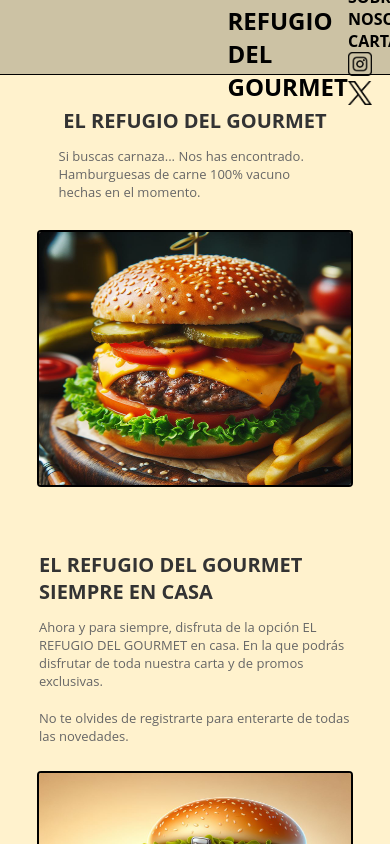
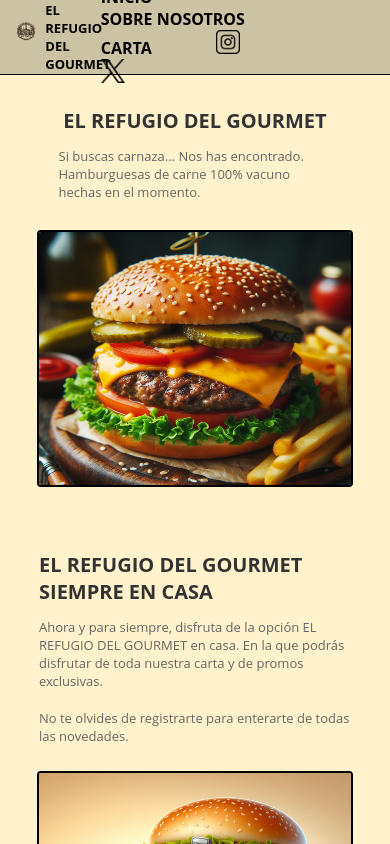
Before and after one commit to Deathvks/EL-REFUGIO-DEL-GOURMET, a React (Vite) app: page / in a window 390 px wide. Shown: the top 844 px of the page. Built offline with nearby package versions, Linux system fonts and the light colour scheme.

Commit message:
fixed bugs

```diff
--- a/src/components/header/Header.css
+++ b/src/components/header/Header.css
@@ -1,13 +1,3 @@
-/* #header{
-    display: flex;
-    max-width: 1100px;
-    align-items: flex-start;
-    justify-content: space-between;
-    width: 100%;
-    height: 5vh;
-    background-color: aquamarine;
-} */
-
 /* Extra small devices (phones, 600px and down) */
 @media only screen and (max-width: 600px) {
     .header-container{
@@ -44,16 +34,17 @@
 
     .header-name{
         color: black;
-        font-size: 24px;
+        width: 70%;
+        font-size: 13px;
         margin: 1.5em auto;
     }
 
     .header-logo{
         border-radius: 5px;
-        margin-right: 3em;
+        margin: 2.5em auto;
         width: 5vw;
         height: 5vw;
-        margin-left: 10em;
+        margin-left: 1em;
     }
 
     .header-insta{
```
